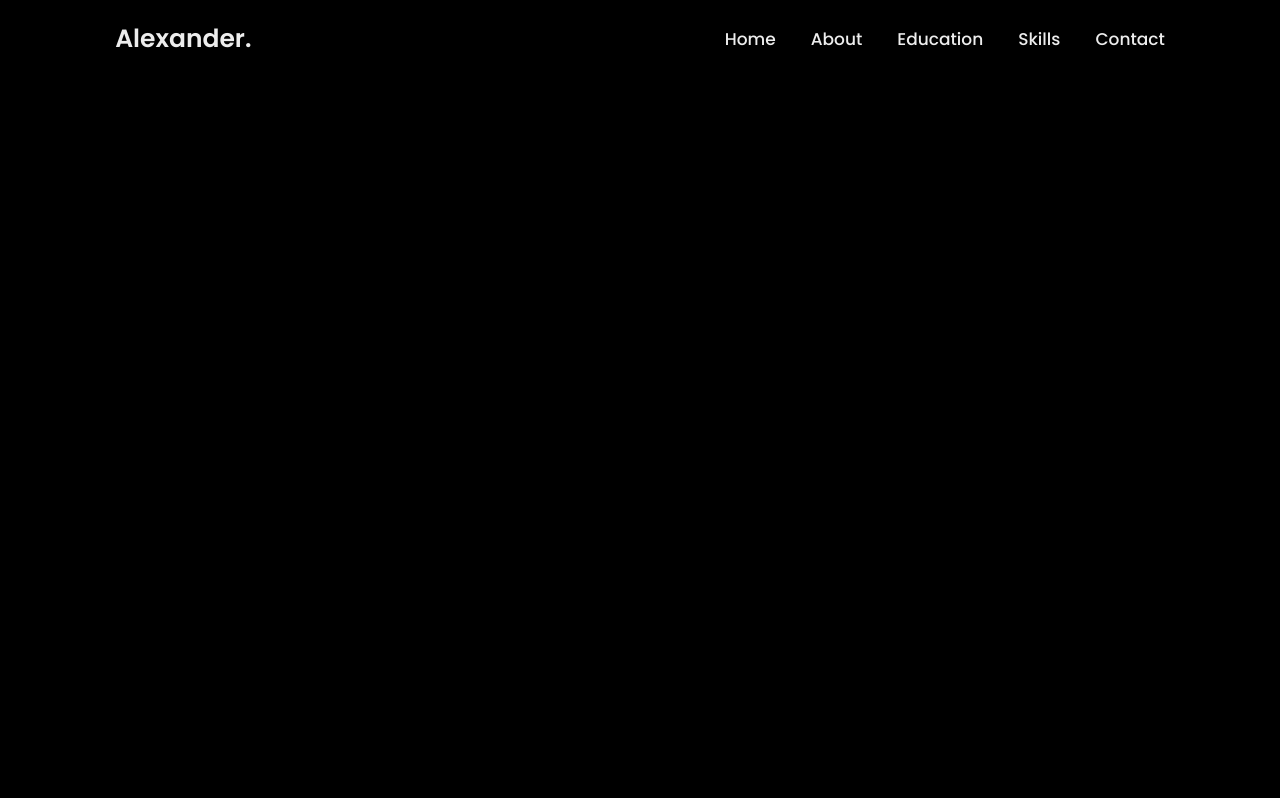
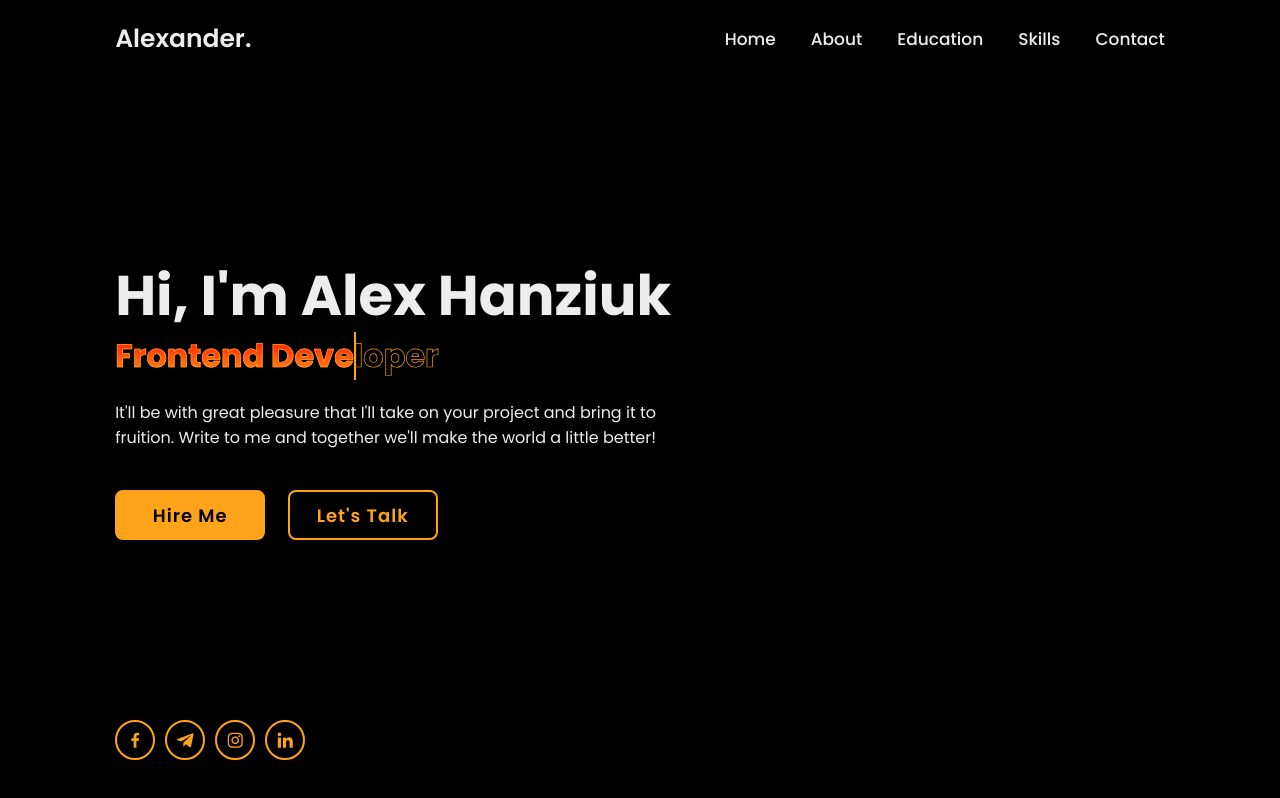
Before and after one commit to AlexanderHanziuk/pet_angular_strapi, an Angular app: page / in a window 1280 px wide. Built offline with nearby package versions, Linux system fonts and the light colour scheme.

Commit message:
create home component

```diff
--- a/src/app/app.component.html
+++ b/src/app/app.component.html
@@ -1 +1,2 @@
 <app-header></app-header>
+<app-home></app-home>
--- a/src/app/app.component.ts
+++ b/src/app/app.component.ts
@@ -1,11 +1,12 @@
 import { ChangeDetectionStrategy, Component } from '@angular/core';
 import { RouterOutlet } from '@angular/router';
 import { HeaderComponent } from './pages/components/header/header.component';
+import { HomeComponent } from './pages/components/home/home.component';
 
 @Component({
   selector: 'app-root',
   standalone: true,
-  imports: [RouterOutlet, HeaderComponent],
+  imports: [RouterOutlet, HeaderComponent, HomeComponent],
   templateUrl: './app.component.html',
   styleUrl: './app.component.scss',
   changeDetection: ChangeDetectionStrategy.OnPush,
--- a/src/app/pages/components/home/home.component.html
+++ b/src/app/pages/components/home/home.component.html
@@ -1 +1,49 @@
-<p>home works!</p>
+<section class="home show-animate" id="home">
+  <div class="home-content">
+    <h1>
+      Hi, I'm <span>Alex Hanziuk</span
+      ><span class="animate" style="--i: 2"></span>
+    </h1>
+    <div class="text-animate">
+      <h3>Frontend Developer</h3>
+      <span class="animate" style="--i: 3"></span>
+    </div>
+    <p>
+      It'll be with great pleasure that I'll take on your project and bring it
+      to fruition. Write to me and together we'll make the world a little
+      better!
+      <span class="animate" style="--i: 4"></span>
+    </p>
+    <div class="btn-box">
+      <a class="btn" id="hire" href="#contact">Hire Me</a>
+      <a class="btn" href="#contact">Let's Talk</a>
+      <span class="animate" style="--i: 5"></span>
+    </div>
+  </div>
+  <div class="home-sci">
+    <a
+      href="https://www.facebook.com/alex.ganziuk?mibextid=LQQJ4d"
+      target="_blank"
+      title="Facebook"
+      ><i class="bx bxl-facebook"></i
+    ></a>
+    <a href="https://t.me/alexandritos" target="_blank" title="Telegram"
+      ><i class="bx bxl-telegram"></i
+    ></a>
+    <a
+      href="https://www.instagram.com/_alexandritos_/"
+      target="_blank"
+      title="Instagram"
+      ><i class="bx bxl-instagram"></i
+    ></a>
+    <a
+      href="https://www.linkedin.com/in/aleksander-hanziuk-b16113277/"
+      target="_blank"
+      title="LinkedIn"
+      ><i class="bx bxl-linkedin"></i
+    ></a>
+    <span class="animate" style="--i: 6"></span>
+  </div>
+  <div class="home-imgHover"></div>
+  <span class="animate home-img" style="--i: 7"></span>
+</section>
--- a/src/app/pages/components/home/home.component.scss
+++ b/src/app/pages/components/home/home.component.scss
@@ -0,0 +1,220 @@
+.home {
+  display: flex;
+  align-items: center;
+  padding: 0 9%;
+  // background: url(../../../../../public/about.jpg) no-repeat;
+  background-size: cover;
+  background-position: center;
+}
+
+.home-content {
+  max-width: 60rem;
+  z-index: 99;
+}
+
+.home-content h1 {
+  position: relative;
+  display: inline-block;
+  font-size: 5.6rem;
+  font-weight: 700;
+  line-height: 1.3;
+}
+
+.home-content h1 span {
+  color: var(--text-color);
+}
+
+.home-content .text-animate {
+  position: relative;
+  width: 32.8rem;
+}
+
+.home-content .text-animate h3 {
+  font-size: 3.2rem;
+  font-weight: 700;
+  color: transparent;
+  -webkit-text-stroke: 0.7px var(--main-color);
+  background-image: linear-gradient(#ff0000, var(--main-color));
+  background-repeat: no-repeat;
+  background-clip: text;
+  -webkit-background-clip: text;
+  background-position: -33rem 0;
+}
+
+.home.show-animate .home-content .text-animate h3 {
+  animation: homeBgText 6s linear infinite;
+  animation-delay: 2s;
+}
+
+.home-content .text-animate h3::before {
+  content: "";
+  position: absolute;
+  top: 0;
+  left: 0;
+  width: 0;
+  height: 100%;
+  border-right: 2px solid var(--main-color);
+  z-index: -1;
+}
+
+.home.show-animate .home-content .text-animate h3::before {
+  animation: homeCursorText 6s linear infinite;
+  animation-delay: 2s;
+}
+
+.home-content p {
+  position: relative;
+  font-size: 1.6rem;
+  margin: 2rem 0 4rem;
+}
+
+.btn-box {
+  position: relative;
+  display: flex;
+  justify-content: space-between;
+  width: 34.5rem;
+  height: 5rem;
+}
+
+.btn-box .btn {
+  position: relative;
+  display: inline-flex;
+  justify-content: center;
+  align-items: center;
+  width: 15rem;
+  height: 100%;
+  background: var(--main-color);
+  border: 0.2rem solid var(--main-color);
+  border-radius: 0.8rem;
+  font-size: 1.8rem;
+  font-weight: 600;
+  letter-spacing: 0.1rem;
+  color: var(--bg-color);
+  z-index: 1;
+  overflow: hidden;
+  transition: 500ms;
+  cursor: pointer;
+}
+
+.btn-box .btn:hover {
+  color: var(--main-color);
+}
+
+.btn-box .btn:nth-child(2) {
+  background: transparent;
+  color: var(--main-color);
+}
+
+.btn-box .btn:nth-child(2):hover {
+  color: var(--bg-color);
+}
+
+.btn-box .btn:nth-child(2)::before {
+  background: linear-gradient(var(--bg-color), #ff0000);
+}
+
+.btn-box .btn::before {
+  content: "";
+  position: absolute;
+  top: 0;
+  left: 0;
+  width: 0;
+  height: 100%;
+  background: linear-gradient(var(--bg-color), #ff0000);
+  z-index: -1;
+  transition: 500ms;
+}
+
+.btn-box .btn:hover::before {
+  width: 100%;
+}
+
+.home-sci {
+  position: absolute;
+  bottom: 4rem;
+  width: 200px;
+  display: flex;
+  justify-content: space-between;
+}
+
+.home-sci a {
+  position: relative;
+  display: inline-flex;
+  justify-content: center;
+  align-items: center;
+  width: 40px;
+  height: 40px;
+  background: transparent;
+  border: 0.2rem solid var(--main-color);
+  border-radius: 50%;
+  font-size: 20px;
+  color: var(--main-color);
+  z-index: 1;
+  overflow: hidden;
+  transition: 500ms;
+}
+
+.home-sci a:hover {
+  color: var(--bg-color);
+}
+
+.home-sci a::before {
+  content: "";
+  position: absolute;
+  top: 0;
+  left: 0;
+  width: 0;
+  height: 100%;
+  background: linear-gradient(var(--main-color), #ff0000);
+  z-index: -1;
+  transition: 500ms;
+}
+
+.home-sci a:hover::before {
+  width: 100%;
+}
+
+.home-imgHover {
+  position: absolute;
+  top: 0;
+  right: 0;
+  width: 45%;
+  height: 100%;
+  background: transparent;
+  transition: 300ms;
+}
+
+.home-imgHover:hover {
+  background: var(--bg-color);
+  opacity: 0.8;
+}
+
+@keyframes homeBgText {
+  0%,
+  10%,
+  100% {
+    background-position: -33rem 0;
+  }
+  65%,
+  85% {
+    background-position: 0 0;
+  }
+}
+
+@keyframes homeCursorText {
+  0%,
+  10%,
+  100% {
+    width: 0;
+  }
+  65%,
+  78%,
+  85% {
+    width: 100%;
+    opacity: 1;
+  }
+  75%,
+  81% {
+    opacity: 0;
+  }
+}
--- a/src/app/pages/components/home/home.component.ts
+++ b/src/app/pages/components/home/home.component.ts
@@ -1,12 +1,11 @@
-import { Component } from '@angular/core';
+import { ChangeDetectionStrategy, Component } from '@angular/core';
 
 @Component({
   selector: 'app-home',
   standalone: true,
   imports: [],
   templateUrl: './home.component.html',
-  styleUrl: './home.component.scss'
+  styleUrl: './home.component.scss',
+  changeDetection: ChangeDetectionStrategy.OnPush,
 })
-export class HomeComponent {
-
-}
+export class HomeComponent {}
```
